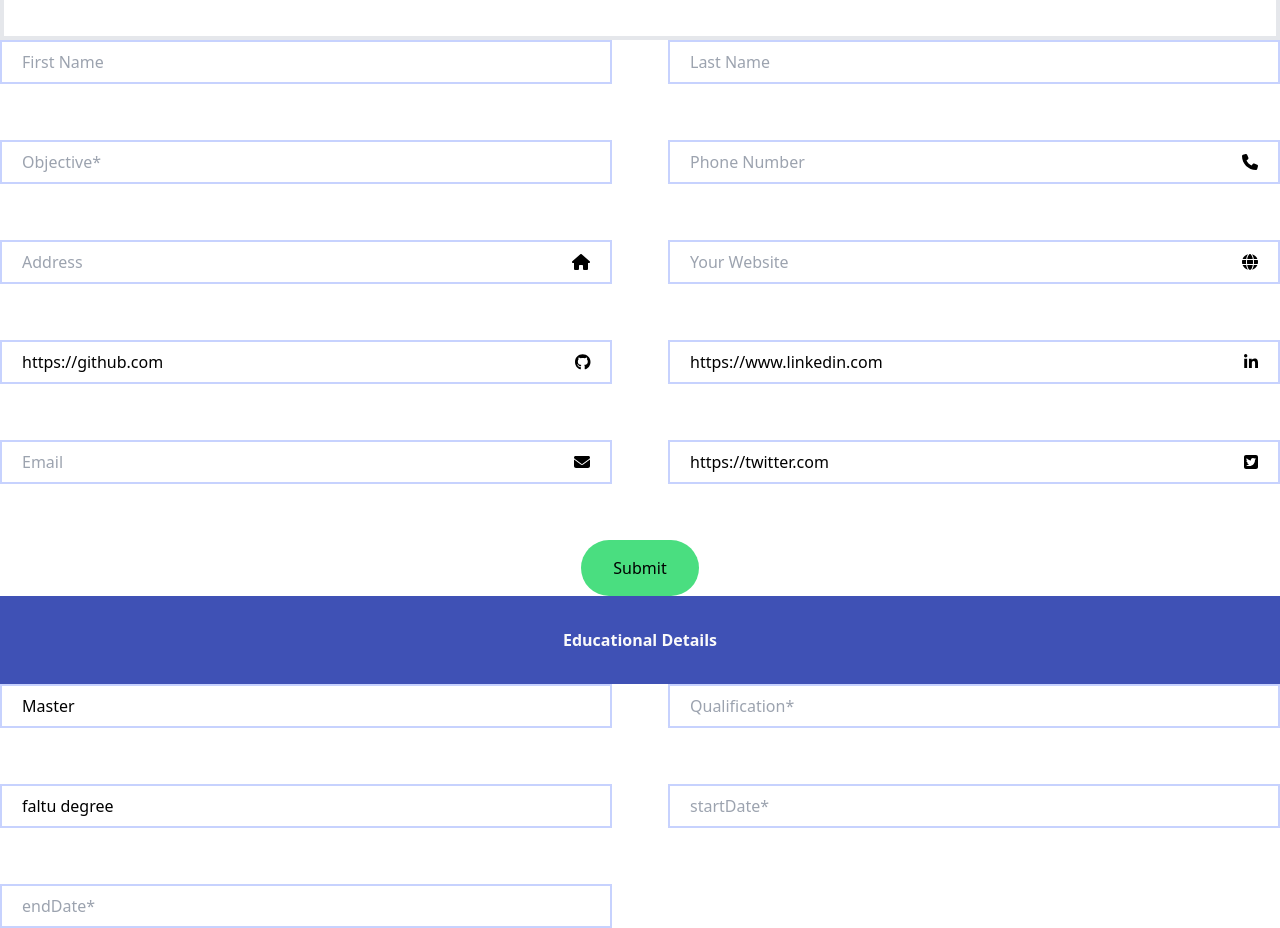
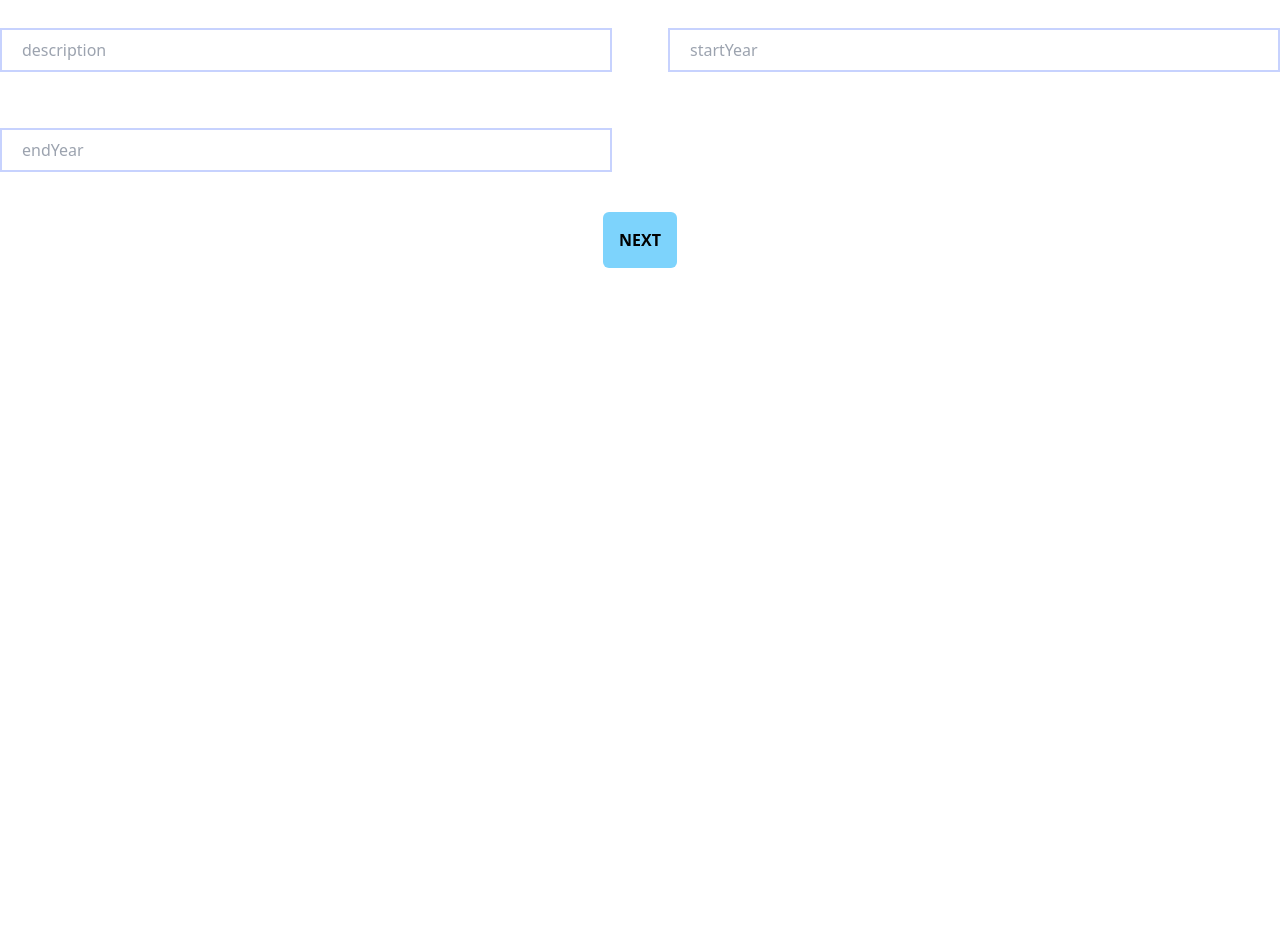
Before and after one commit to aakashjangra/resume-builder, a React (Vite) app: page / in a window 1280 px wide. Shown: the part 160-1088 px from the top of the page. After the commit the page ends 800 px from the top, so only its background shows below. Built offline with nearby package versions, Linux system fonts and the light colour scheme.

Commit message:
half routing done for form

```diff
--- a/src/App.jsx
+++ b/src/App.jsx
@@ -6,7 +6,9 @@ import React from 'react'
 
 const App = () => {
   return (
-    <Form/>
+    <Form>
+      <h1>Children</h1>
+    </Form>
   )
 }
 
--- a/src/components/Form/Form.jsx
+++ b/src/components/Form/Form.jsx
@@ -16,22 +16,56 @@ import { useDispatch, useSelector } from "react-redux";
 import { update, updateObj } from "../../store/features/resumeData/resumeData.slice";
 import { useEffect, useState } from "react";
 
-const Form = () => {
+const Form = ({children}) => {
   const navigate = useNavigate();
+  const resumeData = useSelector((state) => state.resumeData.value);
+  const dispatch = useDispatch();
+
   const [education, setEducation] = useState(
+    {
+      degree: "Master",
+      institute: "University of Palval",
+      description: "faltu degree",
+      startYear: "2021",
+      endYear: "2023",
+    }
+  );
+  const [experience, setExperience] = useState(
+    [
       {
-        degree: "Master",
-        institute: "University of Palval",
-        description: "faltu degree",
+        position: "senior manager",
+        company: "University of Palval",
+        description: "Oversaw project scope, timelines, and budget, resulting in the successful launch of the new infrastructure and improved site reliability metrics",
+        startYear: "2021",
+        endYear: "2023",
+      },
+      {
+        position: "Master",
+        company: "University of Palval",
+        description: "Managed a team of software developers and quality assurance specialists in the development and launch of a new customer relationship management (CRM) software product ",
         startYear: "2021",
         endYear: "2023",
       }
-    );
+    ]
+  )
+  const[skills,setSkills] = useState(
+   [
+    '' ,'' ,''
+   ]
+  )
 
+  const [activities, setActivities] = useState(['', '', '']);
 
+  const updateSkillOrActivity = (type, array, indx, value) => {
+    const newArr = [...array]
+    newArr[indx] = value;
 
-  const resumeData = useSelector((state) => state.resumeData.value);
-  const dispatch = useDispatch();
+    if(type === 'activity'){
+      setActivities(newArr)
+    } else {
+      setSkills(newArr);
+    }
+  }
 
   const submitHandler = () => {
     navigate("/resume");
@@ -39,17 +73,8 @@ const Form = () => {
 
 
   const updateObjectField = (name, value) => {
-    dispatch(update({name, value}));
+    dispatch(update({ name, value }));
   }
-
-  // const updateObjectField = (e, objName) => {
-  //   const { name, value } = e.target;
-
-  //   console.log(objName, name, value);
-
-  //   dispatch(updateObj({ objName, name, value }));
-  // }
-
   const updateField = (e) => {
     const { name, value } = e.target;
 
@@ -58,169 +83,188 @@ const Form = () => {
     dispatch(update({ name, value }));
   };
 
+  const [fieldToShow, setFieldToShow] = useState(0);
+
+  const FORM_FIELDS = [
+      <div className="Educational Details">
+        <h1 className="font-bold p-8 bg-blue text-neutral-50 text-center">
+          Educational Details
+        </h1>
+        <div className="flex-col grid justify-center grid-cols-2 gap-14">
+
+          {
+            Object.keys(education).map((key) => {
+              return (
+
+                <FormInput
+                  key={key}
+                  type={`${key === 'startYear' || key === 'endYear' ? 'number' : 'text'}`}
+                  name={key}
+                  placeholder={key}
+                  value={experience[key]}
+                  onChange={(e) => {
+                    setEducation({ ...education, [key]: e.target.value })
+                  }}
+                  icon={null}
+                />
+              )
+            })
+          }
+
+        </div>
+      </div>,
+
+      <div className="Experience Details">
+          {
+            experience.map((exp, indx) => {
+              return (
+                <div key={indx}>
+                  <h1>Experience {indx}</h1>
+                  {
+                    Object.keys(exp).map((key) => {
+                      return (
+                        <FormInput
+                          key={key}
+                          type={`${key === 'startYear' || key === 'endYear' ? 'number' : 'text'}`}
+                          name={key}
+                          placeholder={key}
+                          value={experience[indx][key]}
+                          onChange={(e) => {
+                            updateExperienceState(indx, key, e.target.value);
+                          }}
+                          icon={null}
+                          required
+                        />
+                      )
+                    })
+                  }
+
+                </div>
+              )
+            })
+          }
+      </div>,
+
+      <div className="skills">
+      {
+        skills.map((skill , indx ) => {
+          return (
+            <FormInput
+              key={indx}
+              type= 'text'
+              name='skill'
+              placeholder={`skill ${indx}`}
+              value={skill}
+              onChange={(e) => {
+                updateSkillOrActivity('skill', skills, indx, e.target.value)
+              }}
+              icon={null}
+              required
+            />
+          )
+        })
+      }
+      </div>,
+
+      <div className="activities">
+        {
+          activities.map((activity, indx) => {
+            return (
+                <FormInput
+                  key={indx}
+                  type='text'
+                  name='activity'
+                  placeholder={`Activity ${indx}`}
+                  value={activity}
+                  onChange={(e) => {
+                    updateSkillOrActivity('activity', activities, indx, e.target.value)
+                  }}
+                  icon={null}
+                />
+              )
+          })
+        }
+      </div>
+  ]
+
+  const changeField = (indx) => {
+    if(indx < 0 || indx >= FORM_FIELDS.length) return;//invalid index
+
+    setFieldToShow(indx);
+  }
+
+  const updateExperienceState = (index, name, value) => {
+    const newArray = experience.map((item, i) => {
+      if (index === i) {
+        return { ...item, [name]: value };
+      } else {
+        return item;
+      }
+    });
+    setExperience(newArray);
+  };
 
   useEffect(() => {
     updateObjectField("education", education)
-
   }, [education])
 
+  useEffect(() => {
+    updateObjectField("experience", experience)
+  }, [experience])
+
+  useEffect(() => {
+    updateObjectField("activities", activities)
+  },[activities])
+
+  useEffect(() => {
+    updateObjectField("skills", skills)
+  },[skills])
 
   return (
     <div>
-      <h1 className="font-bold p-8 bg-blue text-neutral-50 text-center">
-        Resume Builder
-      </h1>
-      <div>
-        <h2 className="flex justify-center px-28 py-10 border-4">
-          Personal Details
-        </h2>
-        <div className="flex  flex-col grid justify-center grid-cols-2 gap-14">
-          <FormInput
-            type={"text"}
-            name={"firstname"}
-            placeholder={"First Name"}
-            value={resumeData.firstname}
-            onChange={updateField}
-            icon={null}
-          />
-          <FormInput
-            type={"text"}
-            name={"lastname"}
-            placeholder={"Last Name"}
-            value={resumeData.lastname}
-            onChange={updateField}
-            icon={null}
-          />
-          <FormInput
-            type={"text"}
-            name={"objective"}
-            placeholder={"Objective*"}
-            value={resumeData.objective}
-            onChange={updateField}
-            icon={null}
-          />
-          <FormInput
-            type={"text"}
-            name={"phoneNo"}
-            placeholder={"Phone Number"}
-            value={resumeData.phoneNo}
-            onChange={updateField}
-            icon={faPhone}
-          />
 
-          <FormInput
-            type={"text"}
-            name={"address"}
-            placeholder={"Address"}
-            value={resumeData.address}
-            onChange={updateField}
-            icon={faHouse}
-          />
 
-          <FormInput
-            type={"text"}
-            name={"website"}
-            placeholder={"Your Website"}
-            value={resumeData.website}
-            onChange={updateField}
-            icon={faGlobe}
-          />
+      {FORM_FIELDS[fieldToShow]}
 
-          <FormInput
-            type={"text"}
-            name={"github"}
-            placeholder={"GitHub"}
-            icon={faGithub}
-            value={resumeData.github}
-            onChange={updateField}
-          />
+      <div className="w-full flex justify-around p-10">
+      {
+        fieldToShow > 0 && (
+          <button
+            className="bg-orange-300 p-4 rounded-md font-bold"
+            onClick={() => {changeField(fieldToShow - 1)}}
+          >
+            PREV
+          </button>
+        )
+      }
 
-          <FormInput
-            type={"text"}
-            name={"linkedin"}
-            placeholder={"LinkedIn"}
-            icon={faLinkedinIn}
-            value={resumeData.linkedin}
-            onChange={updateField}
-          />
+        {
+          (fieldToShow === FORM_FIELDS.length - 1) && (
+            <button
+              className="bg-green-300 p-4 rounded-md font-bold"
+              onClick={submitHandler}
+            >
+              Generate Resume
+            </button>
+          )
+        }
 
-          <FormInput
-            type={"text"}
-            name={"email"}
-            placeholder={"Email"}
-            icon={faEnvelope}
-            value={resumeData.email}
-            onChange={updateField}
-          />
+        {
+          (fieldToShow < FORM_FIELDS.length - 1) && (
+            <button
+              className="bg-sky-300 p-4 rounded-md font-bold"
+              onClick={() => {changeField(fieldToShow + 1)}}
+            >
+              NEXT
+            </button>
+          )
+        }
 
-          <FormInput
-            type={"text"}
-            name={"twitter"}
-            placeholder={"twitter"}
-            icon={faTwitterSquare}
-            value={resumeData.twitter}
-            onChange={updateField}
-          />
-        </div>
       </div>
-      <div className="w-full  pt-14 text-center" >
-      <button className="rounded-full bg-green-400 px-8 py-4 " onClick={submitHandler}>Submit</button>
-</div>
-
-<div className="Educational Details">
-        <h1 className="font-bold p-8 bg-blue text-neutral-50 text-center">
-        Educational Details
-        </h1>
-        <div className="flex  flex-col grid justify-center grid-cols-2 gap-14">
-        <FormInput
-          type={"text"}
-          name={"education"}
-          placeholder={"Degree*"}
-          value={education.degree}
-          onChange={(e) => {
-            setEducation({...education, degree: e.target.value})
-          }}
-          icon={null}
-        />
-        <FormInput
-          type={"text"}
-          name={"qualification"}
-          placeholder={"Qualification*"}
-          value={resumeData.education.qualification}
-          onChange={updateField}
-          icon={null}
-        />
-        <FormInput
-          type={"text"}
-          name={"description"}
-          placeholder={"Description*"}
-          value={resumeData.education.description}
-          onChange={updateField}
-          icon={null}
-        />
-
-        <FormInput
-        type={"text"}
-        name={"startDate"}
-        placeholder={"startDate*"}
-        value={resumeData.education.startDate}
-        onChange={updateField}
-        icon={null}
-      />
-      <FormInput
-      type={"text"}
-      name={"education.endDate"}
-      placeholder={"endDate*"}
-      value={resumeData.education.endDate}
-      onChange={updateField}
-      icon={null}
-    />
 
 
 
-       </div>
 
-</div>
     </div>
   );
 };
```
Also changed, not shown: src/components/Form/Personel details.jsx (added, +110 -0 lines), src/components/Resume/index.jsx (+55 -31 lines), src/store/features/resumeData/resumeData.slice.js (+4 -4 lines).
